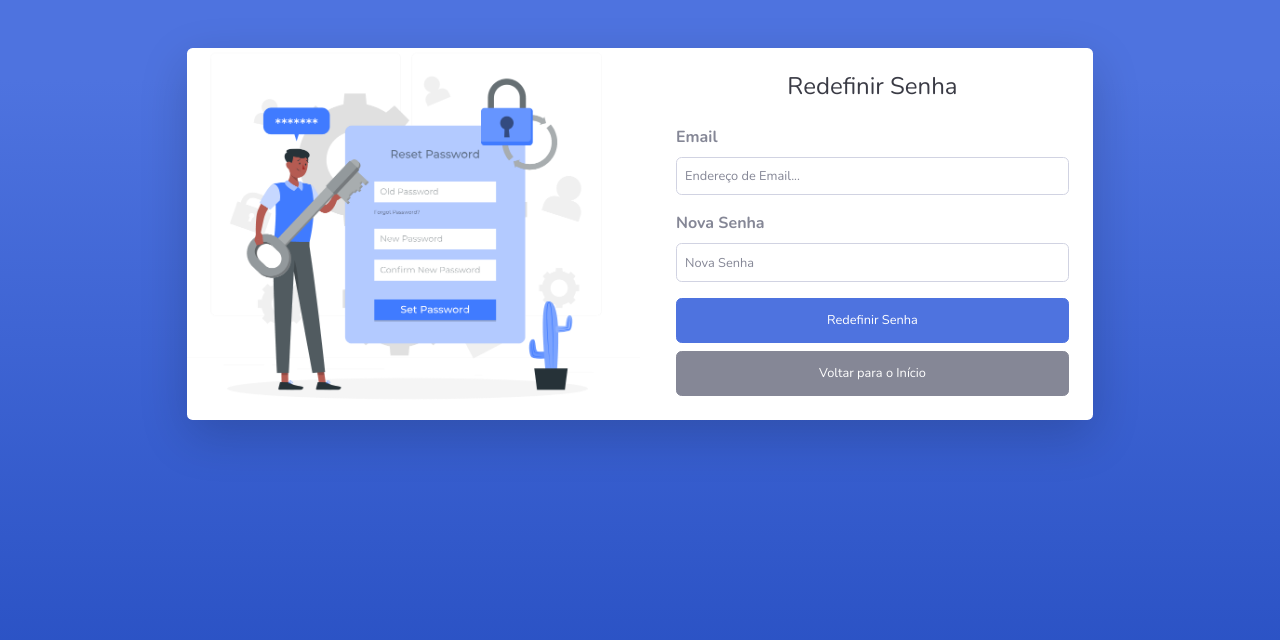
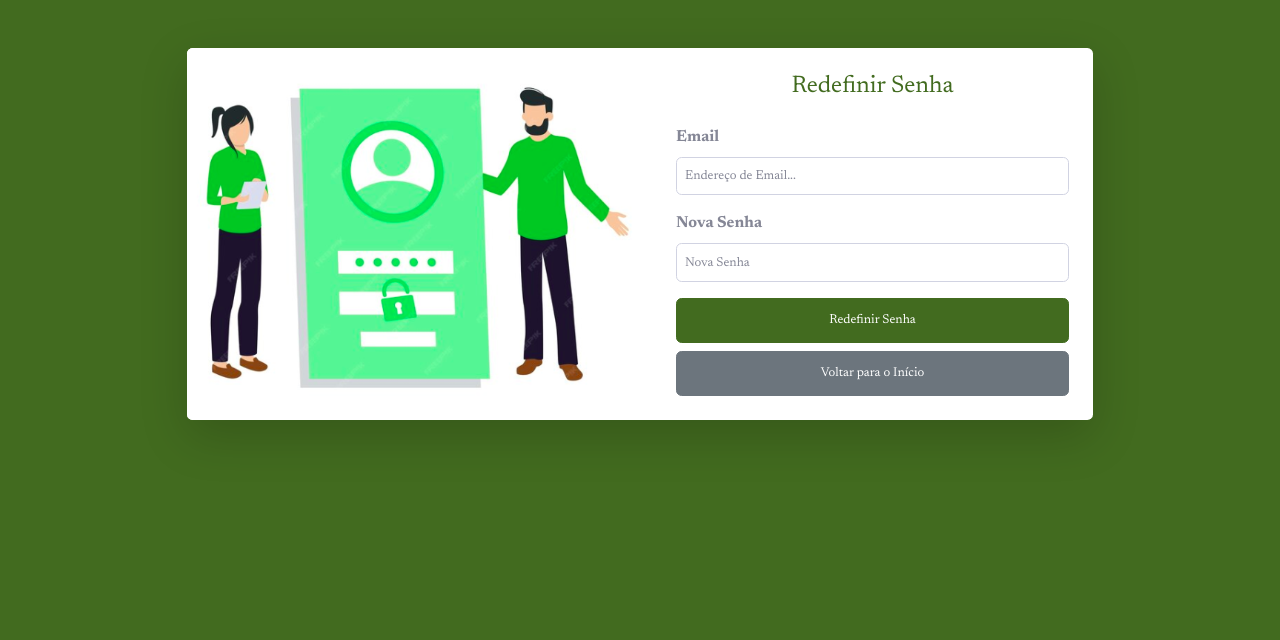
Before and after one commit to dayanenubia/cabeleleila-leila-site, a PHP site: page /esqueci_senha.php in a window 1280 px wide. Shown: the top 640 px of the page. Run offline with PHP 8.4, Linux system fonts and the light colour scheme; some libraries are stand-ins or nearby versions.

Commit message:
Alterações

```diff
--- a/esqueci_senha.php
+++ b/esqueci_senha.php
@@ -3,6 +3,53 @@ session_start();
 require_once('header.php');
 ?>
 
+<!DOCTYPE html>
+<html lang="pt-BR">
+<head>
+    <meta charset="UTF-8">
+    <meta name="viewport" content="width=device-width, initial-scale=1.0">
+    <link href="https://fonts.googleapis.com/css2?family=Newsreader:wght@400;700&display=swap" rel="stylesheet">
+    <style>
+        body {
+            font-family: 'Newsreader', serif;
+        }
+        .bg-gradient-primary {
+            background: linear-gradient(to right, #426B1F, #426B1F);
+        }
+        .card {
+            border: none;
+        }
+        .text-gray-900 {
+            color: #426B1F !important;
+        }
+        .btn-primary {
+            background-color: #426B1F;
+            border-color: #426B1F;
+        }
+        .btn-secondary {
+            background-color: #6c757d;
+            border-color: #6c757d;
+        }
+        .alert-success {
+            background-color: #d4edda;
+            border-color: #c3e6cb;
+            color: #155724;
+        }
+        .alert-danger {
+            background-color: #f8d7da;
+            border-color: #f5c6cb;
+            color: #721c24;
+        }
+        .btn-primary:hover, .btn-primary:focus {
+            background-color: #365e1f;
+            border-color: #365e1f;
+        }
+        .btn-secondary:hover, .btn-secondary:focus {
+            background-color: #5a6268;
+            border-color: #545b62;
+        }
+    </style>
+</head>
 <body class="bg-gradient-primary">
     <div class="container">
         <div class="row justify-content-center">
@@ -68,3 +115,4 @@ require_once('header.php');
     <script src="vendor/jquery-easing/jquery.easing.min.js"></script>
     <script src="js/sb-admin-2.min.js"></script>
 </body>
+</html>
```
Also changed, not shown: cadastrar_novo_cliente.php (+34 -24 lines), img/password.png.
